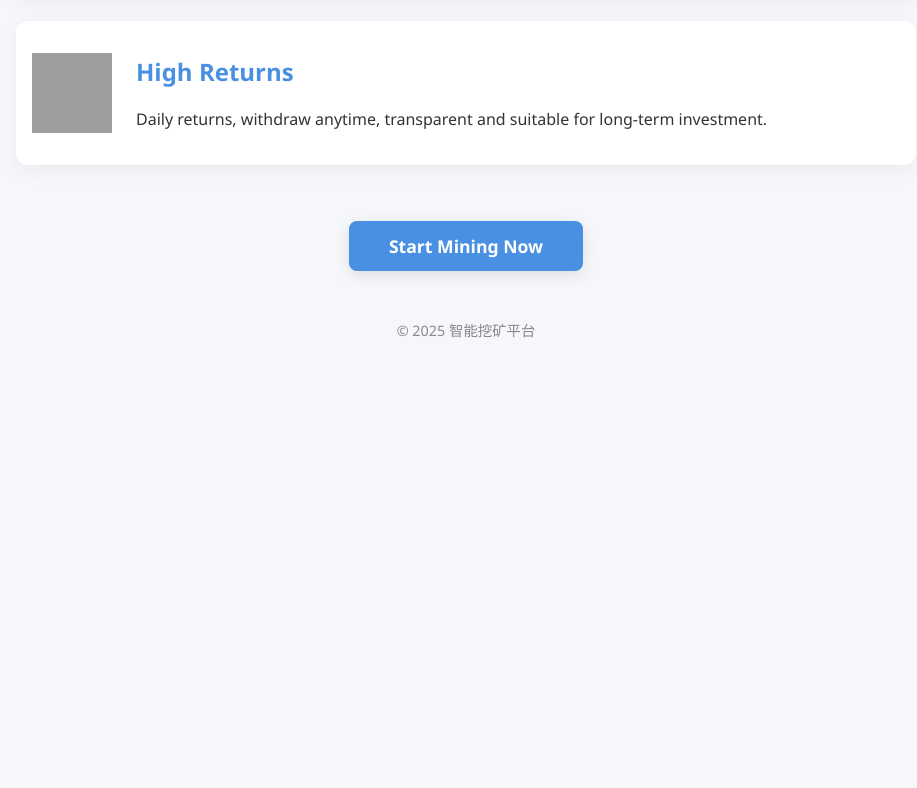
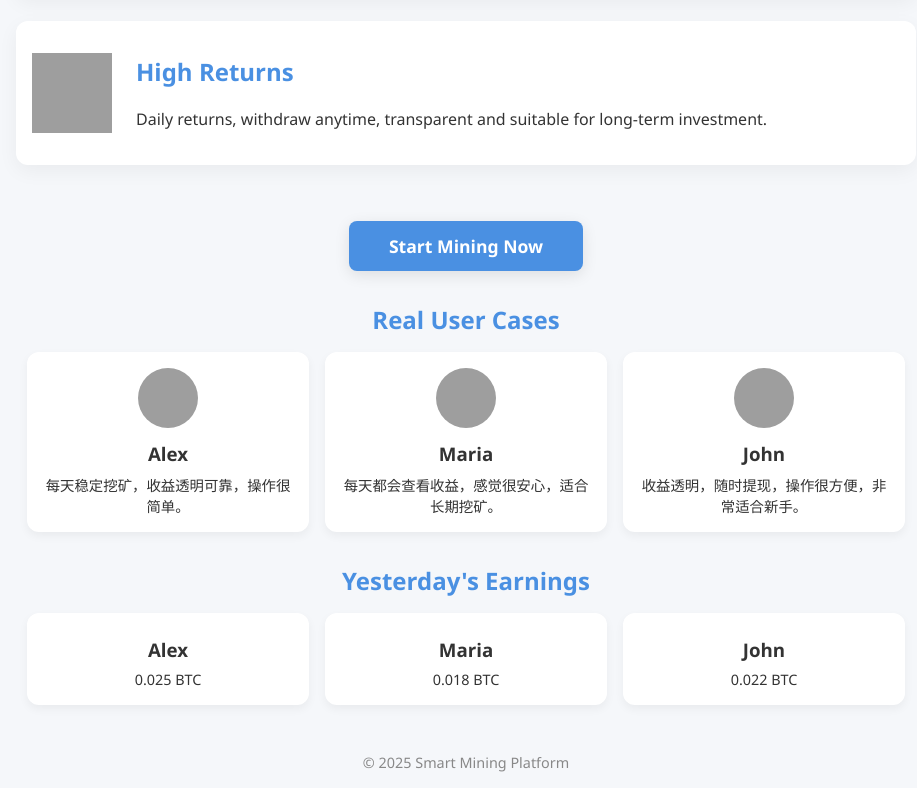
Before and after one commit to wangwenbai/smart-miningluodiye, a plain HTML site: page index.html in a window 1280 px wide. Shown: the part 491-1279 px from the top of the page, without its empty margins (174-1091 px from the left). Before the commit the page ends 847 px from the top, so only its background shows below. Drawn offline with Linux system fonts and the light colour scheme; grey boxes are pictures that could not be loaded.

Commit message:
index.html

```diff
--- a/index.html
+++ b/index.html
@@ -69,6 +69,14 @@
       .feature img { margin: 0 0 1rem 0; }
       .feature-text { text-align: center; }
     }
+
+    /* 案例模块 */
+    .case-section { margin:2rem 0; }
+    .case-cards { display:flex; flex-wrap:wrap; justify-content:center; gap:1rem; }
+    .case-card { background:white;padding:1rem;border-radius:12px;box-shadow:0 4px 10px rgba(0,0,0,0.05); width:250px; opacity:0; animation:fadeInUp 1s forwards; text-align:center; }
+    .case-card img { width:60px; height:60px; border-radius:50%; }
+    .case-card h3 { margin:0.5rem 0 0; }
+    .case-card p { font-size:0.9rem; margin:0.5rem 0 0; }
   </style>
 </head>
 <body>
@@ -77,6 +85,7 @@
   </header>
 
   <main>
+    <!-- 功能模块 -->
     <div class="feature">
       <img src="https://img.icons8.com/fluency/96/security-checked.png" alt="安全图标">
       <div class="feature-text">
@@ -101,27 +110,62 @@
       </div>
     </div>
 
-    <a href="https://lihi3.com/v3ir0" class="cta-button" id="cta-button">立即开始挖矿</a>
+    <a href="https://yourwebsite.com/register" class="cta-button" id="cta-button" target="_blank">立即开始挖矿</a>
+
+    <!-- 真实案例模块 -->
+    <section class="case-section">
+      <h2 style="color:#4a90e2;margin-bottom:1rem;" id="cases-title">真实用户案例</h2>
+      <div class="case-cards">
+        <div class="case-card" style="animation-delay:0s;">
+          <img src="https://randomuser.me/api/portraits/men/32.jpg" alt="用户头像">
+          <h3>Alex</h3>
+          <p>每天稳定挖矿，收益透明可靠，操作很简单。</p>
+        </div>
+        <div class="case-card" style="animation-delay:0.3s;">
+          <img src="https://randomuser.me/api/portraits/women/45.jpg" alt="用户头像">
+          <h3>Maria</h3>
+          <p>每天都会查看收益，感觉很安心，适合长期挖矿。</p>
+        </div>
+        <div class="case-card" style="animation-delay:0.6s;">
+          <img src="https://randomuser.me/api/portraits/men/68.jpg" alt="用户头像">
+          <h3>John</h3>
+          <p>收益透明，随时提现，操作很方便，非常适合新手。</p>
+        </div>
+      </div>
+    </section>
+
+    <!-- 每日收益模块 -->
+    <section class="case-section">
+      <h2 style="color:#4a90e2;margin-bottom:1rem;" id="earnings-title">昨日收益示例</h2>
+      <div class="case-cards">
+        <div class="case-card" style="animation-delay:0s;">
+          <h3>Alex</h3>
+          <p>0.025 BTC</p>
+        </div>
+        <div class="case-card" style="animation-delay:0.3s;">
+          <h3>Maria</h3>
+          <p>0.018 BTC</p>
+        </div>
+        <div class="case-card" style="animation-delay:0.6s;">
+          <h3>John</h3>
+          <p>0.022 BTC</p>
+        </div>
+      </div>
+    </section>
+
   </main>
 
   <footer>
-    &copy; 2025 智能挖矿平台
+    &copy; 2025 Smart Mining Platform
   </footer>
 
   <script>
+    // 多语言文本
     const translations = {
-      en: { title:"Smart Crypto Mining Platform", feature1Title:"Secure & Reliable", feature1Desc:"Your funds are fully controlled by you. Smart mining generates daily profits with simple operation.", feature2Title:"Anytime, Anywhere", feature2Desc:"Start mining on mobile or desktop, monitor profits anytime.", feature3Title:"High Returns", feature3Desc:"Daily returns, withdraw anytime, transparent and suitable for long-term investment.", cta:"Start Mining Now" },
-      zh: { title:"智能加密货币挖矿平台", feature1Title:"安全可靠", feature1Desc:"您的资金完全由您掌控，智能挖矿每日产生收益，操作简单，无需复杂设置。", feature2Title:"随时随地", feature2Desc:"手机、电脑均可开启挖矿，随时查看收益，方便快捷。", feature3Title:"高收益", feature3Desc:"每天都有收益，可提现，透明公开，适合长期投资和学习加密货币技术。", cta:"立即开始挖矿" },
-      ar: { title:"منصة التعدين الذكية للعملات المشفرة", feature1Title:"آمن وموثوق", feature1Desc:"أموالك تحت سيطرتك الكاملة، التعدين الذكي يحقق أرباحاً يومية، سهل الاستخدام.", feature2Title:"في أي وقت وأي مكان", feature2Desc:"ابدأ التعدين عبر الهاتف أو الكمبيوتر، وراقب الأرباح في أي وقت.", feature3Title:"عوائد عالية", feature3Desc:"عوائد يومية، سحب في أي وقت، شفاف ومناسب للاستثمار طويل الأمد.", cta:"ابدأ التعدين الآن" },
-      fr: { title:"Plateforme de Minage Crypto Intelligente", feature1Title:"Sûr & Fiable", feature1Desc:"Vos fonds sont entièrement sous votre contrôle. Le minage intelligent génère des profits quotidiens facilement.", feature2Title:"À tout moment, partout", feature2Desc:"Commencez le minage sur mobile ou ordinateur, suivez vos profits à tout moment.", feature3Title:"Hauts rendements", feature3Desc:"Profits quotidiens, retrait à tout moment, transparent et adapté à l'investissement long terme.", cta:"Commencer le Minage" },
-      es: { title:"Plataforma de Minería Cripto Inteligente", feature1Title:"Seguro y Fiable", feature1Desc:"Tus fondos están completamente bajo tu control. La minería inteligente genera beneficios diarios fácilmente.", feature2Title:"En cualquier momento y lugar", feature2Desc:"Comienza la minería en móvil o PC, monitoriza tus beneficios en cualquier momento.", feature3Title:"Altos Rendimientos", feature3Desc:"Beneficios diarios, retiro en cualquier momento, transparente y adecuado para inversión a largo plazo.", cta:"Comenzar Minería" },
-      de: { title:"Intelligente Krypto-Mining-Plattform", feature1Title:"Sicher & Zuverlässig", feature1Desc:"Ihre Gelder sind vollständig unter Ihrer Kontrolle. Smart Mining erzeugt täglich Gewinne bei einfacher Bedienung.", feature2Title:"Jederzeit, Überall", feature2Desc:"Starten Sie Mining auf Handy oder PC, überwachen Sie Gewinne jederzeit.", feature3Title:"Hohe Renditen", feature3Desc:"Tägliche Renditen, jederzeit abhebbar, transparent und für langfristige Investitionen geeignet.", cta:"Jetzt Minen" },
-      ru: { title:"Платформа Умного Крипто-Майнинга", feature1Title:"Безопасно и Надёжно", feature1Desc:"Ваши средства полностью под вашим контролем. Умный майнинг приносит ежедневную прибыль.", feature2Title:"В любое время и в любом месте", feature2Desc:"Начните майнинг на мобильном или ПК, отслеживайте прибыль в любое время.", feature3Title:"Высокая доходность", feature3Desc:"Ежедневная прибыль, вывод в любое время, прозрачно и подходит для долгосрочных инвестиций.", cta:"Начать майнинг" },
-      id: { title:"Platform Penambangan Crypto Cerdas", feature1Title:"Aman & Terpercaya", feature1Desc:"Dana Anda sepenuhnya di bawah kendali Anda. Penambangan cerdas menghasilkan keuntungan harian dengan mudah.", feature2Title:"Kapan Saja, Di Mana Saja", feature2Desc:"Mulai penambangan di ponsel atau PC, pantau keuntungan kapan saja.", feature3Title:"Hasil Tinggi", feature3Desc:"Keuntungan harian, tarik kapan saja, transparan dan cocok untuk investasi jangka panjang.", cta:"Mulai Menambang" },
-      pt: { title:"Plataforma de Mineração Cripto Inteligente", feature1Title:"Seguro & Confiável", feature1Desc:"Seus fundos estão totalmente sob seu controle. Mineração inteligente gera lucros diários facilmente.", feature2Title:"A qualquer hora, em qualquer lugar", feature2Desc:"Comece a minerar no celular ou computador, monitore lucros a qualquer momento.", feature3Title:"Altos Rendimentos", feature3Desc:"Retornos diários, saque a qualquer momento, transparente e adequado para investimento a longo prazo.", cta:"Comece a Minerar" },
-      ja: { title:"スマート暗号通貨マイニングプラットフォーム", feature1Title:"安全で信頼性の高い", feature1Desc:"資金は完全にあなたの管理下にあります。スマートマイニングで毎日利益を得られます。", feature2Title:"いつでもどこでも", feature2Desc:"スマホやPCでマイニングを開始し、いつでも収益を確認できます。", feature3Title:"高い収益", feature3Desc:"毎日の利益、いつでも引き出し可能、透明性が高く長期投資に最適。", cta:"マイニングを始める" },
-      ko: { title:"스마트 암호화폐 채굴 플랫폼", feature1Title:"안전하고 신뢰성 있는", feature1Desc:"자금은 완전히 사용자 통제하에 있습니다. 스마트 채굴은 매일 수익을 생성합니다.", feature2Title:"언제 어디서나", feature2Desc:"모바일 또는 PC에서 채굴을 시작하고 수익을 언제든 확인할 수 있습니다.", feature3Title:"높은 수익", feature3Desc:"일일 수익, 언제든 출금 가능, 투명하며 장기 투자에 적합합니다.", cta:"채굴 시작하기" },
-      it: { title:"Piattaforma di Mining Cripto Intelligente", feature1Title:"Sicuro & Affidabile", feature1Desc:"I tuoi fondi sono completamente sotto il tuo controllo. Il mining intelligente genera profitti giornalieri facilmente.", feature2Title:"Ovunque, in qualsiasi momento", feature2Desc:"Avvia il mining su mobile o PC, monitora i profitti in qualsiasi momento.", feature3Title:"Alti Rendimenti", feature3Desc:"Profitti giornalieri, prelievo in qualsiasi momento, trasparente e adatto per investimenti a lungo termine.", cta:"Inizia il Mining" }
+      en: { title:"Smart Crypto Mining Platform", feature1Title:"Secure & Reliable", feature1Desc:"Your funds are fully controlled by you. Smart mining generates daily profits with simple operation.", feature2Title:"Anytime, Anywhere", feature2Desc:"Start mining on mobile or desktop, monitor profits anytime.", feature3Title:"High Returns", feature3Desc:"Daily returns, withdraw anytime, transparent and suitable for long-term investment.", cta:"Start Mining Now", casesTitle:"Real User Cases", earningsTitle:"Yesterday's Earnings" },
+      zh: { title:"智能加密货币挖矿平台", feature1Title:"安全可靠", feature1Desc:"您的资金完全由您掌控，智能挖矿每日产生收益，操作简单，无需复杂设置。", feature2Title:"随时随地", feature2Desc:"手机、电脑均可开启挖矿，随时查看收益，方便快捷。", feature3Title:"高收益", feature3Desc:"每天都有收益，可提现，透明公开，适合长期投资和学习加密货币技术。", cta:"立即开始挖矿", casesTitle:"真实用户案例", earningsTitle:"昨日收益示例" },
+      ar: { title:"منصة التعدين الذكية للعملات المشفرة", feature1Title:"آمن وموثوق", feature1Desc:"أموالك تحت سيطرتك الكاملة، التعدين الذكي يحقق أرباحاً يومية، سهل الاستخدام.", feature2Title:"في أي وقت وأي مكان", feature2Desc:"ابدأ التعدين عبر الهاتف أو الكمبيوتر، وراقب الأرباح في أي وقت.", feature3Title:"عوائد عالية", feature3Desc:"عوائد يومية، سحب في أي وقت، شفاف ومناسب للاستثمار طويل الأمد.", cta:"ابدأ التعدين الآن", casesTitle:"قصص المستخدمين", earningsTitle:"أرباح الأمس" }
+      // 其他语言同理，可继续添加...
     };
 
     const userLang = navigator.language || navigator.userLanguage;
@@ -139,11 +183,12 @@
     document.getElementById('feature3-title').innerText = t.feature3Title;
     document.getElementById('feature3-desc').innerText = t.feature3Desc;
     document.getElementById('cta-button').innerText = t.cta;
+    document.getElementById('cases-title').innerText = t.casesTitle;
+    document.getElementById('earnings-title').innerText = t.earningsTitle;
 
-    // 动态延迟显示每个功能块
-    document.querySelectorAll('.feature').forEach((el, idx) => {
-      el.style.animationDelay = `${idx * 0.3 + 0.5}s`;
-    });
+    // 功能块淡入延迟
+    document.querySelectorAll('.feature').forEach((el, idx) => { el.style.animationDelay = `${idx*0.3+0.5}s`; });
+    document.querySelectorAll('.case-card').forEach((el, idx) => { if(!el.style.animationDelay) el.style.animationDelay = `${idx*0.3}s`; });
   </script>
 </body>
 </html>
```
